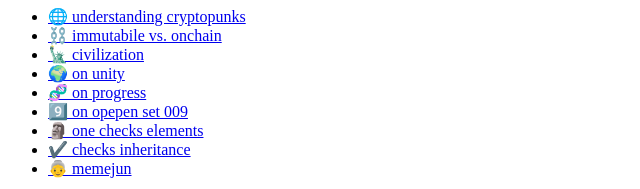
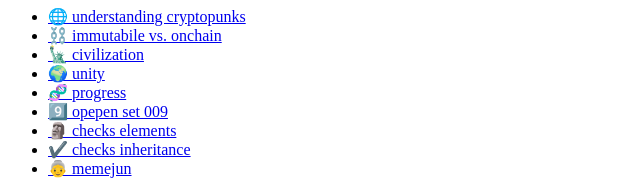
Before and after one commit to jwahdatehagh/jalil.cc, a plain HTML site: page index.html in a window 1280 px wide. Shown: the part 496-685 px from the top of the page, without its empty margins (0-640 px from the left). Drawn offline with Linux system fonts and the light colour scheme.

Commit message:
fix typo

```diff
--- a/index.html
+++ b/index.html
@@ -25,10 +25,10 @@
     <li><a href="https://understanding-cryptopunks.vv.xyz">🌐 understanding cryptopunks</a></li>
     <li><a href="https://x.com/jalil_eth/status/1628175895637929984">⛓️ immutabile vs. onchain</a></li>
     <li><a href="https://x.com/jalil_eth/status/1712868828256797112">🗽 civilization</a></li>
-    <li><a href="https://x.com/jalil_eth/status/1496875511364009984">🌍 on unity</a></li>
-    <li><a href="https://x.com/jalil_eth/status/1677206217700114434">🧬 on progress</a></li>
-    <li><a href="https://x.com/jalil_eth/status/1677304578633789444">9️⃣ on opepen set 009</a></li>
-    <li><a href="https://x.com/jalil_eth/status/1658112664332009472">🗿 one checks elements</a></li>
+    <li><a href="https://x.com/jalil_eth/status/1496875511364009984">🌍 unity</a></li>
+    <li><a href="https://x.com/jalil_eth/status/1677206217700114434">🧬 progress</a></li>
+    <li><a href="https://x.com/jalil_eth/status/1677304578633789444">9️⃣ opepen set 009</a></li>
+    <li><a href="https://x.com/jalil_eth/status/1658112664332009472">🗿 checks elements</a></li>
     <li><a href="https://x.com/jalil_eth/status/1718797133657034982">✔️ checks inheritance</a></li>
     <li><a href="https://x.com/jalil_eth/status/1636114694984421376">👵 memejun</a></li>
   </ul>
```
